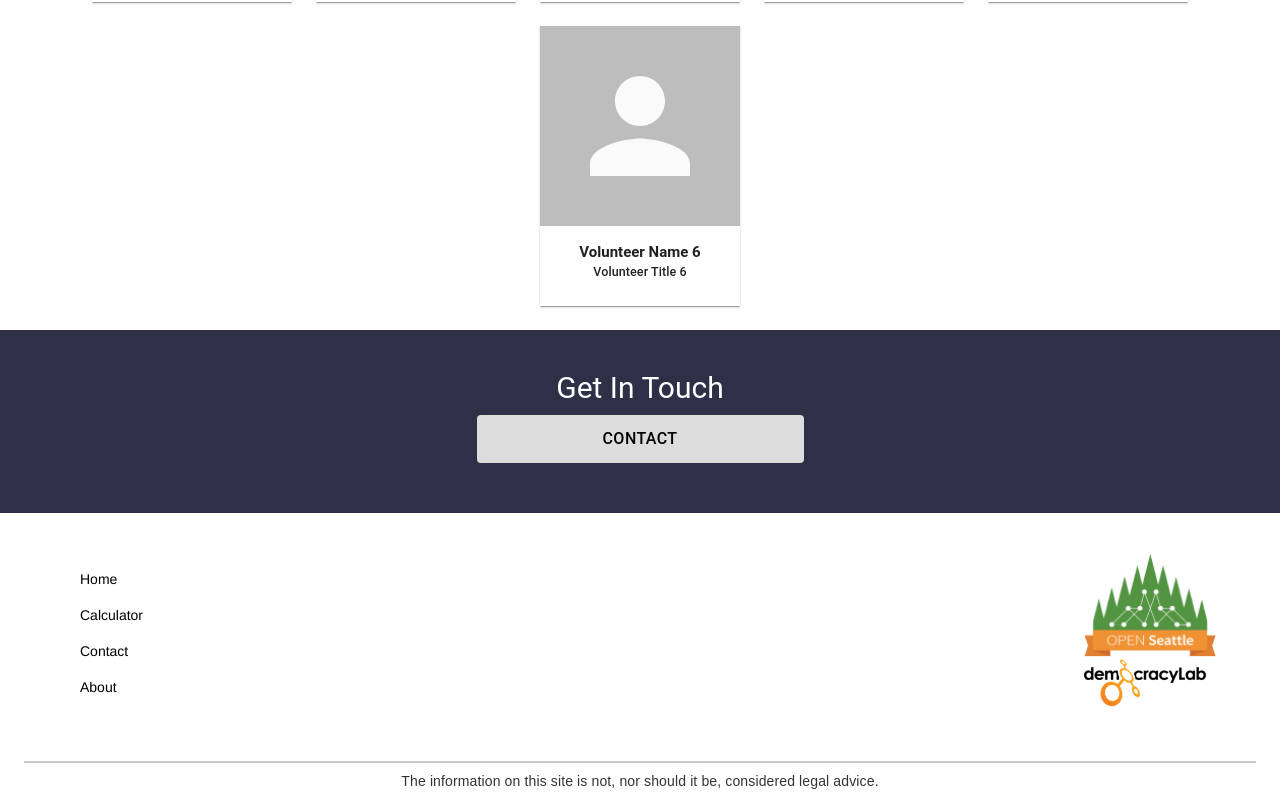
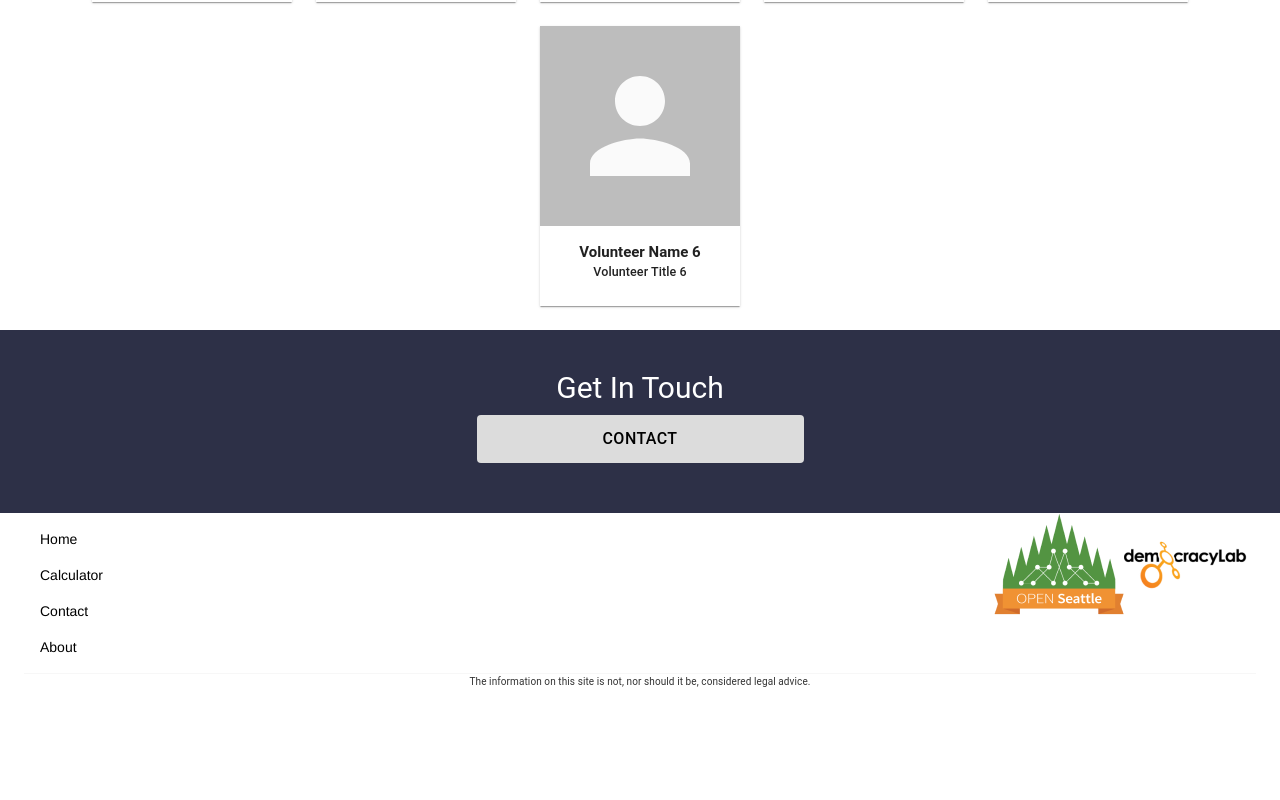
Before and after one commit to openseattle/clearviction-v1, a React (Create React App) app: page /about in a window 1280 px wide. Shown: the part 954-1754 px from the top of the page. After the commit the page ends 1651 px from the top, so only its background shows below. Built offline with nearby package versions, Linux system fonts and the light colour scheme.

Commit message:
fix imports + fix flex on Text in accordion

```diff
--- a/src/Components/Accordion.jsx
+++ b/src/Components/Accordion.jsx
@@ -4,6 +4,7 @@ import {
   AccordionSummary,
   AccordionDetails,
   makeStyles,
+  Grid,
 } from "@material-ui/core";
 import ExpandMoreIcon from "@material-ui/icons/ExpandMore";
 import Text from "../ui-kit/Text";
@@ -37,6 +38,7 @@ export default function FAQAccordion() {
               <Text fontFamily={"Lora"} variant={"h5"} text={header}></Text>
             </AccordionSummary>
             <AccordionDetails>
+              <Grid>
                 <Text
                   fontFamily={"Lora"}
                   variant={"h5"}
@@ -73,6 +75,7 @@ export default function FAQAccordion() {
                     text={body5}
                   ></Text>
                 )}
+              </Grid>
             </AccordionDetails>
           </Accordion>
         ))}
--- a/src/Components/Footer.jsx
+++ b/src/Components/Footer.jsx
@@ -5,8 +5,9 @@ import {
   List,
   ListItem,
   makeStyles,
+  Divider,
+  Typography,
 } from "@material-ui/core";
-import { Stack, Typography, Divider } from "@mui/material";
 
 import democracylabLogo from "../Assets/democracylab-logo.png";
 import openseattleLogo from "../Assets/openseattle-logo.png";
@@ -22,7 +23,7 @@ const Footer = () => {
 
   return (
     <Container maxWidth="xl">
-      <Stack direction="row" sx={{ display: "flex", padding: 5 }}>
+      <Grid direction="row" sx={{ display: "flex", padding: 5 }}>
         <Grid container columns={2} spacing={6} justifyContent="space-between">
           <Grid item>
             <List>
@@ -50,13 +51,13 @@ const Footer = () => {
           </Grid>
 
           <Grid item sx={{ float: "right", position: "relative" }}>
-            <Stack direction="column">
+            <Grid direction="column">
               <img src={openseattleLogo} alt={"Open Seattle Logo"} />
               <img src={democracylabLogo} alt={"Democracy Lab Logo"} />
-            </Stack>
+            </Grid>
           </Grid>
         </Grid>
-      </Stack>
+      </Grid>
       <Divider sx={{ marginTop: 1, marginBottom: 1 }} />
       <Box justifyContent="center" marginBottom={1}>
         <Typography align="center" fontFamily={"sans-serif"} fontSize="14px">
```
Lines whose indentation alone changed are shown as unchanged.
